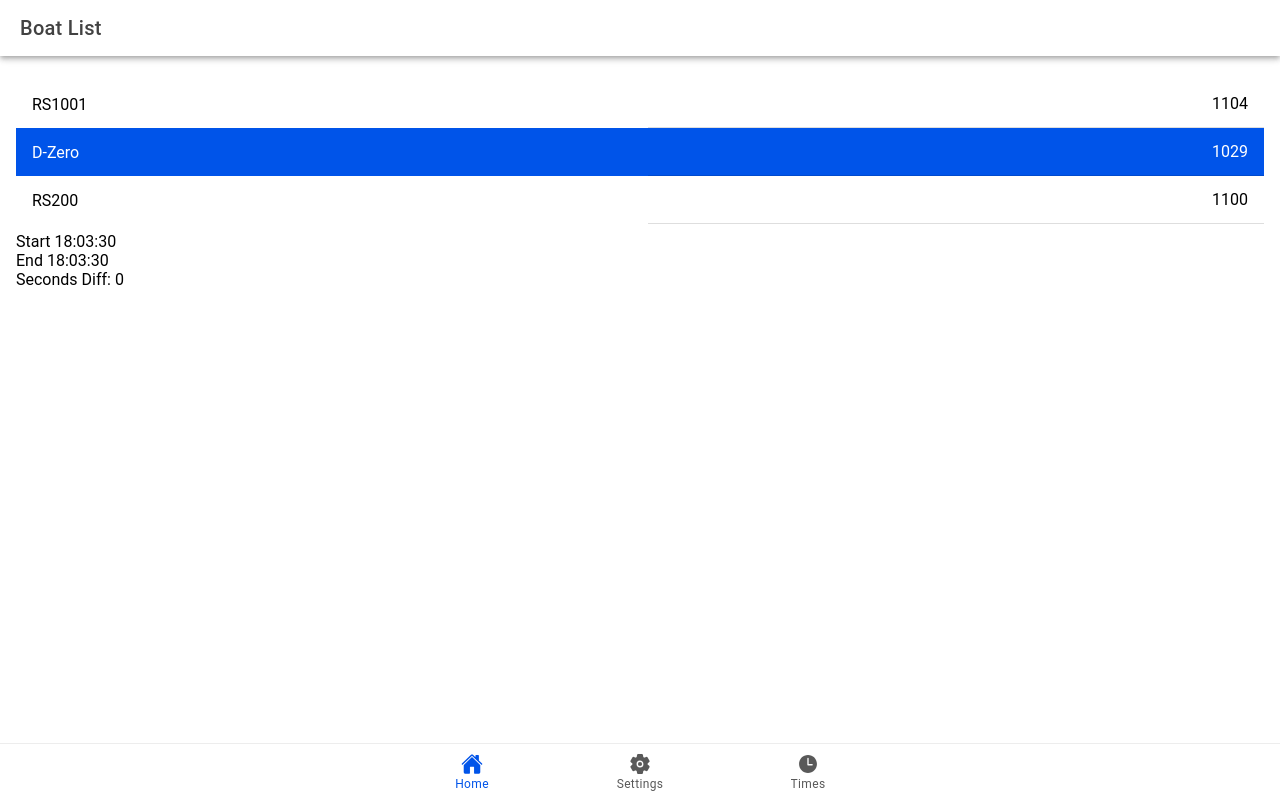
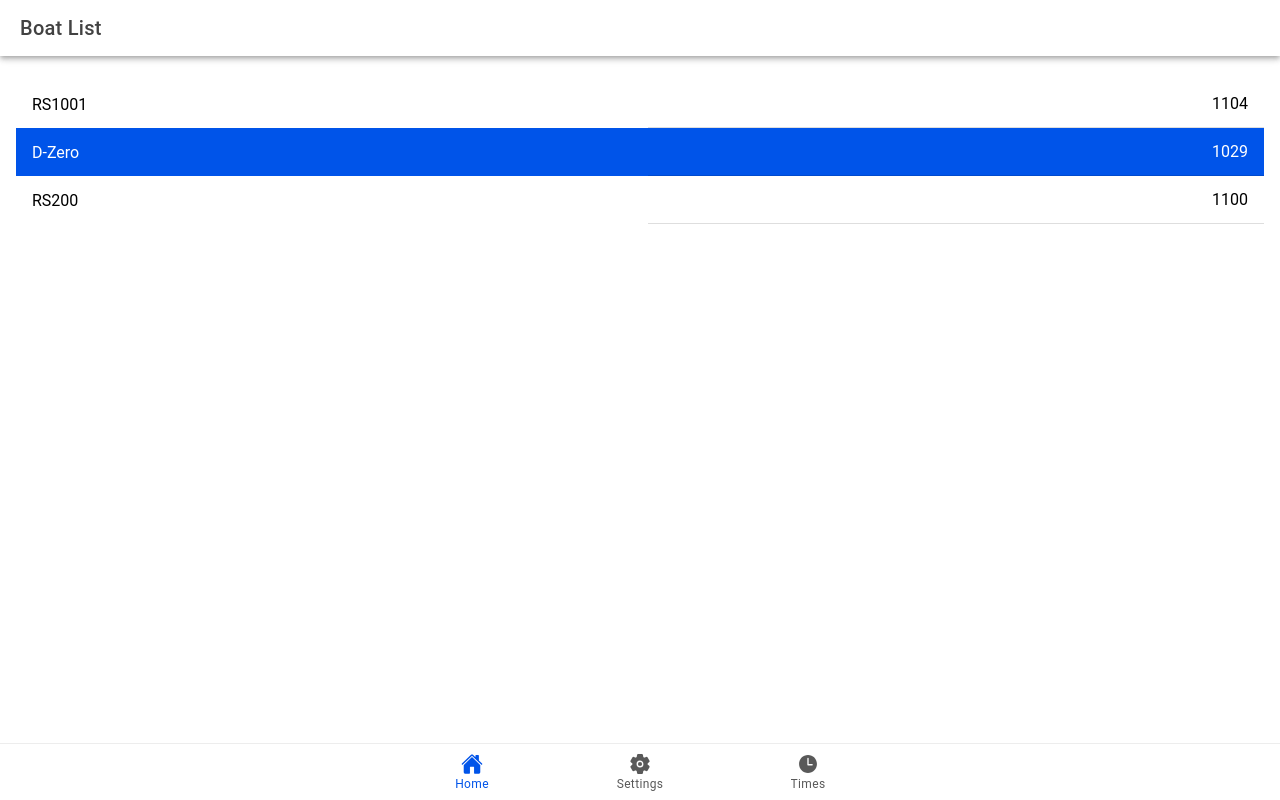
Before and after one commit to gmlogan/PyCalc, a React (Vite) app: page /home in a window 1280 px wide. Built offline with nearby package versions, Linux system fonts and the light colour scheme.

Commit message:
Fully working visibility toggle and cleaned up listpage

```diff
--- a/src/pages/ListPage.tsx
+++ b/src/pages/ListPage.tsx
@@ -35,9 +35,6 @@ const ListPage: React.FC = () => {
             </div>
           ))}
         </IonList>
-        <label>Start {startTime.format("HH:mm:ss")}</label>
-        <div>End {endTime.format("HH:mm:ss")}</div>
-        <div>Seconds Diff: {endTime.diff(startTime, "s")}</div>
       </IonContent>
     </IonPage>
   );
--- a/src/stores/boatStore.ts
+++ b/src/stores/boatStore.ts
@@ -26,7 +26,7 @@ type BoatState = {
   toggleVisibility: (id: number) => void;
 };
 
-const useBoatStore = create<BoatState>()((set) => ({
+const useBoatStore = create<BoatState>((set) => ({
   boatList: listOfBoats,
 
   startTime: dayjs(),
@@ -48,8 +48,6 @@ const useBoatStore = create<BoatState>()((set) => ({
         } else {
           return boat;
         }
-
-        //return { ...boat, visible: false };
       }),
     })),
 }));
```
